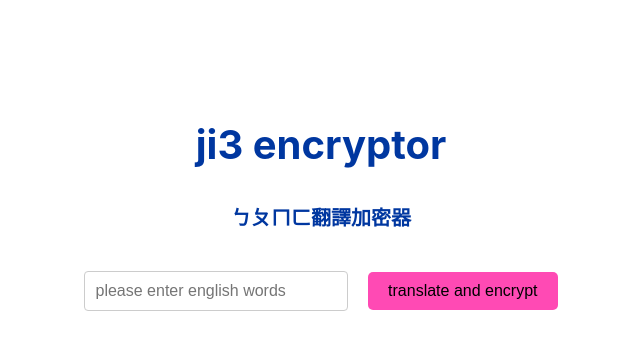
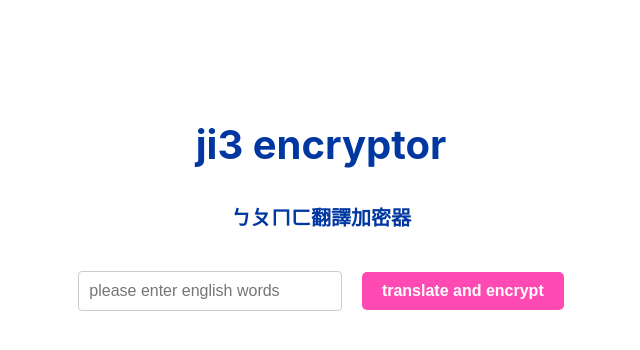
Before and after one commit to unacai0316/UnaSecretWritingSystemTranslator, a React (Create React App) app in the folder my-app/: page / in a window 1280 px wide. Shown: the top 350 px of the page, without its empty margins (319-959 px from the left). Built offline with nearby package versions, Linux system fonts and the light colour scheme.

Commit message:
small modification

```diff
--- a/my-app/src/App.css
+++ b/my-app/src/App.css
@@ -21,9 +21,11 @@ h2 {
 
 button {
   background-color: #ff4ab4;
+  color: white;
+  font-weight: bold; /* Make the text bold */
   border: none;
   padding: 10px 20px;
-  font-size: 1rem;
+  font-size: 16px;
   cursor: pointer;
   border-radius: 5px;
 }
```
Also changed, not shown: 6 other files (tests, documents, lock files or other folders).
